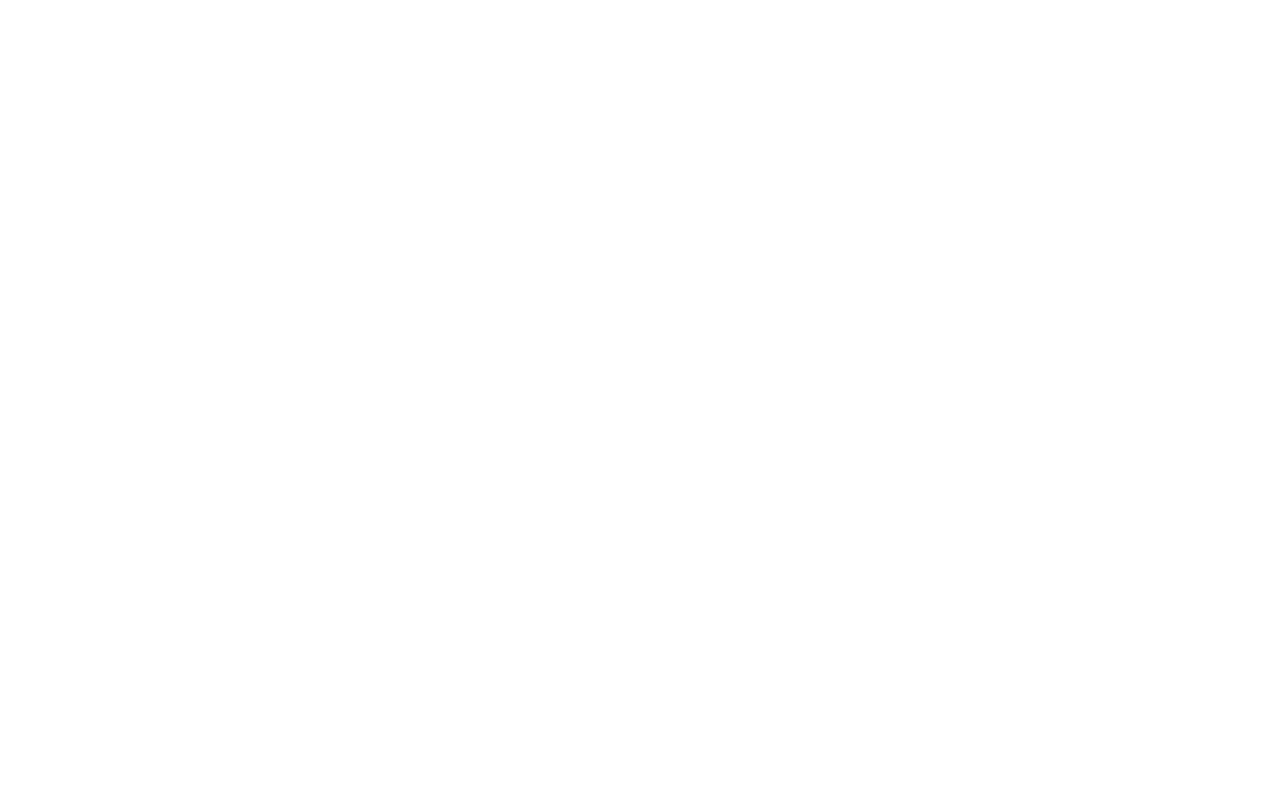
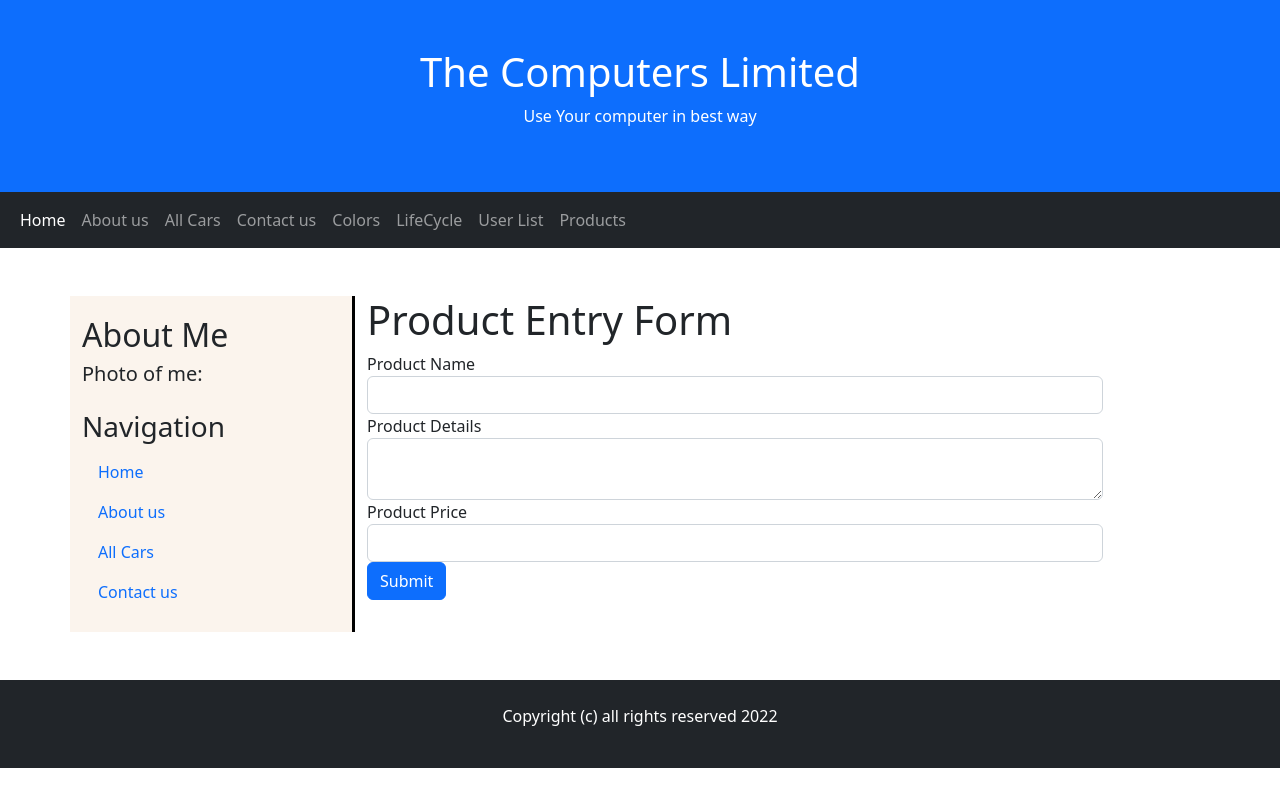
Before and after one commit to roobon/wdpf51_reactjs, a React (Create React App) app in the folder 22nov2022/reactapp2/: page /products/add in a window 1280 px wide. Before the commit this address had no page. Built offline with nearby package versions, Linux system fonts and the light colour scheme.

Commit message:
Insert product completed

```diff
--- a/22nov2022/reactapp2/src/index.js
+++ b/22nov2022/reactapp2/src/index.js
@@ -14,6 +14,7 @@
 import Adduser from "./users/Adduser";
 import Edit from "./users/Edit";
 import AllProduct from "./product/AllProduct";
+import AddProduct from "./product/AddProduct";
 
 export default function RouterApp() {
   return (
@@ -30,6 +31,7 @@
           <Route path="/adduser" element={<Adduser />} />
           <Route path="/users/edit/:ids" element={<Edit />} />
           <Route path="/products" element={<AllProduct />} />
+          <Route path="/products/add" element={<AddProduct />} />
         </Route>
       </Routes>
     </BrowserRouter>
--- /dev/null
+++ b/22nov2022/reactapp2/src/product/AddProduct.js
@@ -0,0 +1,77 @@
+import { useState } from "react";
+import axios from "axios";
+import { useNavigate } from "react-router-dom";
+
+const AddProduct = () => {
+  const navigate = useNavigate();
+  const [prodinfo, prodinfSet] = useState({
+    name: "",
+    details: "",
+    price: "",
+  });
+
+  //console.log(prodinfo);
+
+  const onChangeValue = (e) => {
+    prodinfSet({ ...prodinfo, [e.target.name]: e.target.value });
+  };
+
+  const SubmitValue = async (e) => {
+    //alert("Submitted");
+    e.preventDefault();
+    e.persist();
+    axios
+      .post(
+        "http://localhost/wdpf51_reactjs/22nov2022/reactapp2/api/addproduct.php",
+        {
+          pname: prodinfo.name,
+          pdetails: prodinfo.details,
+          pprice: prodinfo.price,
+        }
+      )
+      .then((result) => {
+        alert(result.data.msg);
+        navigate("/products");
+      });
+  };
+
+  return (
+    <div className="col-sm-8">
+      <h1>Product Entry Form</h1>
+      <form onSubmit={SubmitValue}>
+        <div className="form-group">
+          <label>Product Name</label>
+          <input
+            type="text"
+            name="name"
+            onChange={onChangeValue}
+            className="form-control"
+          />
+        </div>
+        <div className="form-group">
+          <label>Product Details</label>
+          <textarea
+            className="form-control"
+            name="details"
+            onChange={onChangeValue}
+            type="text"
+          ></textarea>
+        </div>
+        <div className="form-group">
+          <label>Product Price</label>
+          <input
+            type="text"
+            className="form-control"
+            onChange={onChangeValue}
+            name="price"
+          />
+        </div>
+        <button type="submit" className="btn btn-primary">
+          Submit
+        </button>
+      </form>
+    </div>
+  );
+};
+
+export default AddProduct;
--- a/22nov2022/reactapp2/src/product/AllProduct.js
+++ b/22nov2022/reactapp2/src/product/AllProduct.js
@@ -1,8 +1,10 @@
 import axios from "axios";
 import { useState, useEffect } from "react";
+import { Link } from "react-router-dom";
 
 const AllProduct = () => {
   const [product, setProduct] = useState([]);
+
   console.log(product);
 
   useEffect(() => {
@@ -64,6 +66,9 @@
           ))}
         </tbody>
       </table>
+      <Link to="/products/add" className="btn btn-secondary">
+        Add new product
+      </Link>
     </div>
   );
 };
```
Also changed, not shown: 2 other files (tests, documents, lock files or other folders).
